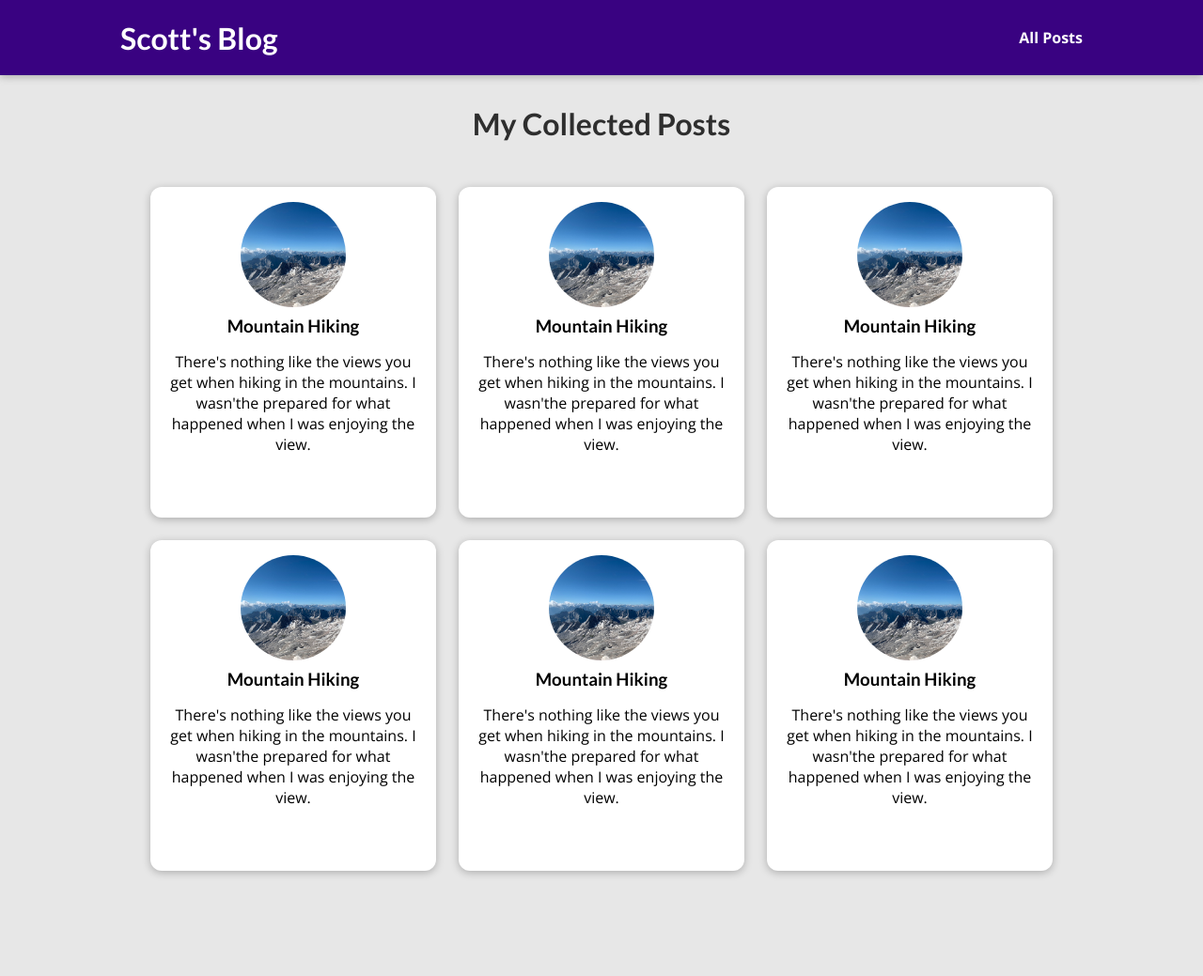
After one commit to swillrich5/my_site, a Django app: template blog/templates/blog/all-posts.html in a window 1280 px wide. The commit adds this page. Shown: the whole page at 94% size. Run offline with Django 4.2, Linux system fonts and the light colour scheme; the template is opened without the code that fills it, so the values that code supplies are empty.

Commit message:
adding more css styling for post (detail) and all-posts pages

```diff
--- /dev/null
+++ b/blog/static/blog/all-posts.css
@@ -0,0 +1,43 @@
+body {
+    background-color: #e7e7e7;
+  }
+
+  #main-navigation {
+    background-color: #390281;
+    box-shadow: 0 2px 8px rgba(0, 0, 0, 0.25);
+  }
+
+  #all-posts {
+    margin: 7rem auto;
+    width: 90%;
+    max-width: 60rem;
+  }
+
+  #all-posts h2 {
+    text-align: center;
+    font-size: 2rem;
+    color: #2e2e2e;
+    margin: 3rem 0;
+  }
+
+  ul {
+    list-style: none;
+    margin: 0;
+    padding: 0;
+    display: grid;
+    grid-template-columns: repeat(auto-fill, minmax(17rem, 1fr));
+    gap: 1.5rem;
+  }
+
+  .post img {
+    width: 7rem;
+    height: 7rem;
+  }
+
+  .post a {
+    height: 22rem;
+    transform-origin: center;
+    box-shadow: 0 2px 8px rgba(0, 0, 0, 0.25);
+    border-radius: 12px;
+    background-color: white;
+  }
--- /dev/null
+++ b/blog/static/blog/post.css
@@ -0,0 +1,43 @@
+.post {
+    display: flex;
+    flex-direction: column;
+    align-items: center;
+    text-align: center;
+  }
+
+  .post a {
+    text-decoration: none;
+    color: black;
+    transition: all 0.2s ease;
+    padding: 1rem;
+  }
+
+  .post a:hover,
+  .post a:active {
+    transform: scale(1.1);
+    background-color: #390281;
+    color: white;
+  }
+
+  .post img {
+    width: 5rem;
+    height: 5rem;
+    object-fit: cover;
+    border-radius: 50%;
+  }
+
+  .post h3 {
+    margin: 0.25rem 0;
+  }
+
+  .post time {
+    color: #666666;
+    margin: 0.25rem;
+    font-style: italic;
+    font-size: 0.85rem;
+  }
+
+  .post:hover time,
+  .post:active time {
+    color: white;
+  }
--- /dev/null
+++ b/blog/templates/blog/all-posts.html
@@ -0,0 +1,30 @@
+{% extends "base.html" %}
+{% load static %}
+
+
+{% block title %}
+    My Posts
+{% endblock %}
+
+{% block css_files %}
+    <link rel="stylesheet" href="{% static 'blog/post.css' %}">
+    <link rel="stylesheet" href="{% static 'blog/all-posts.css' %}">
+{% endblock %}
+
+
+{% block content %}
+    <section id="all-posts">
+        <h2>My Collected Posts</h2>
+        <ul>
+            {% include "blog/includes/post.html" %}
+            {% include "blog/includes/post.html" %}
+            {% include "blog/includes/post.html" %}
+            {% include "blog/includes/post.html" %}
+            {% include "blog/includes/post.html" %}
+            {% include "blog/includes/post.html" %}
+        </ul>
+
+    </section>
+
+
+{% endblock %}
--- /dev/null
+++ b/blog/templates/blog/includes/post.html
@@ -0,0 +1,15 @@
+{% load static %}
+
+<li>
+    <article class="post">
+        <a href="">
+            <img src="{% static "blog/images/mountains.jpg" %}" alt="Mountain Hiking" />
+            <div class="post__content">
+                <h3>Mountain Hiking</h3>
+                <p>There's nothing like the views you get when hiking in the mountains.  I wasn'the
+                    prepared for what happened when I was enjoying the view.
+                </p>
+            </div>
+        </a>
+    </article>
+</li>
--- a/blog/views.py
+++ b/blog/views.py
@@ -7,7 +7,7 @@ def starting_page(request):
 
 
 def posts(request):
-    pass
+    return render(request, "blog/all-posts.html")
 
 
 def post_detail(request):
--- a/templates/base.html
+++ b/templates/base.html
@@ -12,6 +12,13 @@
 
 </head>
 <body>
+    <header id="main-navigation">
+        <h1><a href="">Scott's Blog</a></h1>
+        <nav>
+            <a href="">All Posts</a>
+        </nav>
+    </header>
+
     {% block content %}
     {% endblock %}
 </body>
```
Also changed, not shown: blog/templates/blog/index.html (+3 -20 lines), blog/static/blog/images/Scott.jpg (added), blog/static/blog/images/coding.jpg (added), blog/static/blog/images/mountains.jpg (added), blog/static/blog/images/woods.jpg (added), 4 other files.
